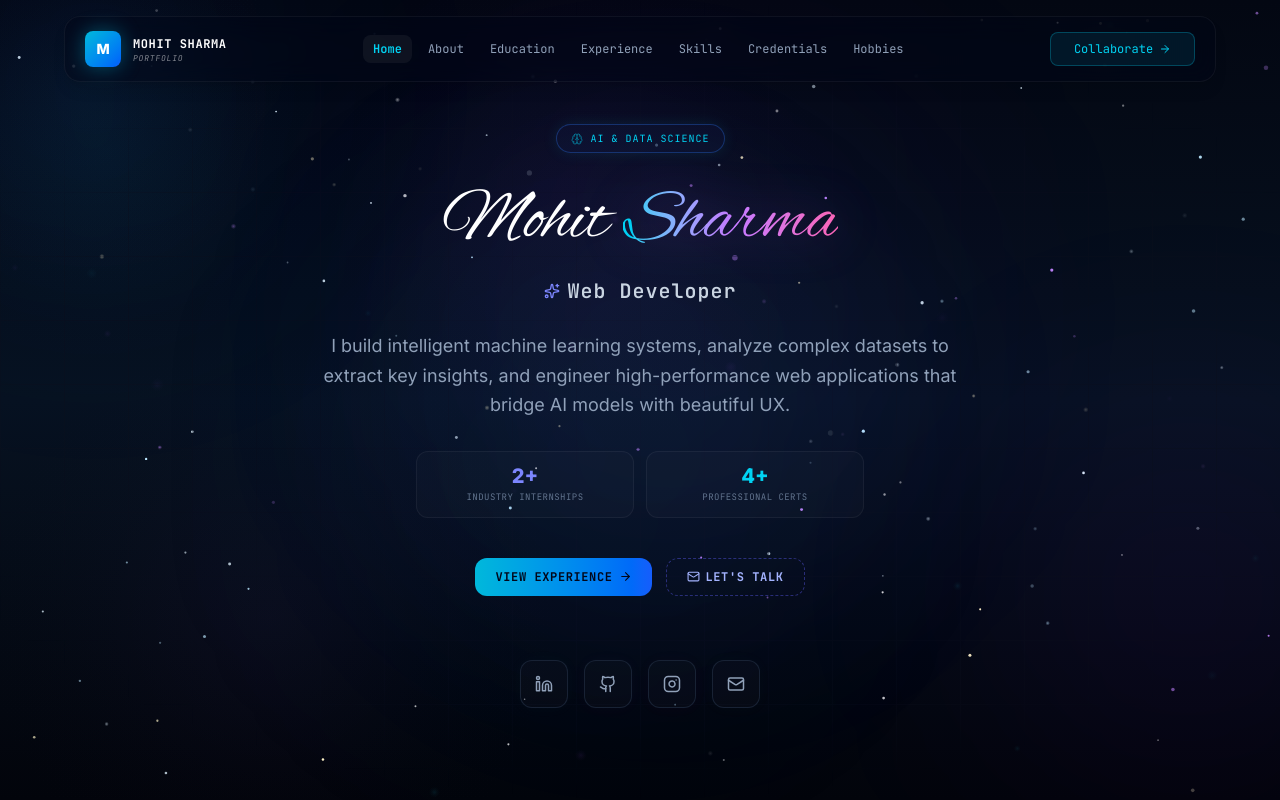
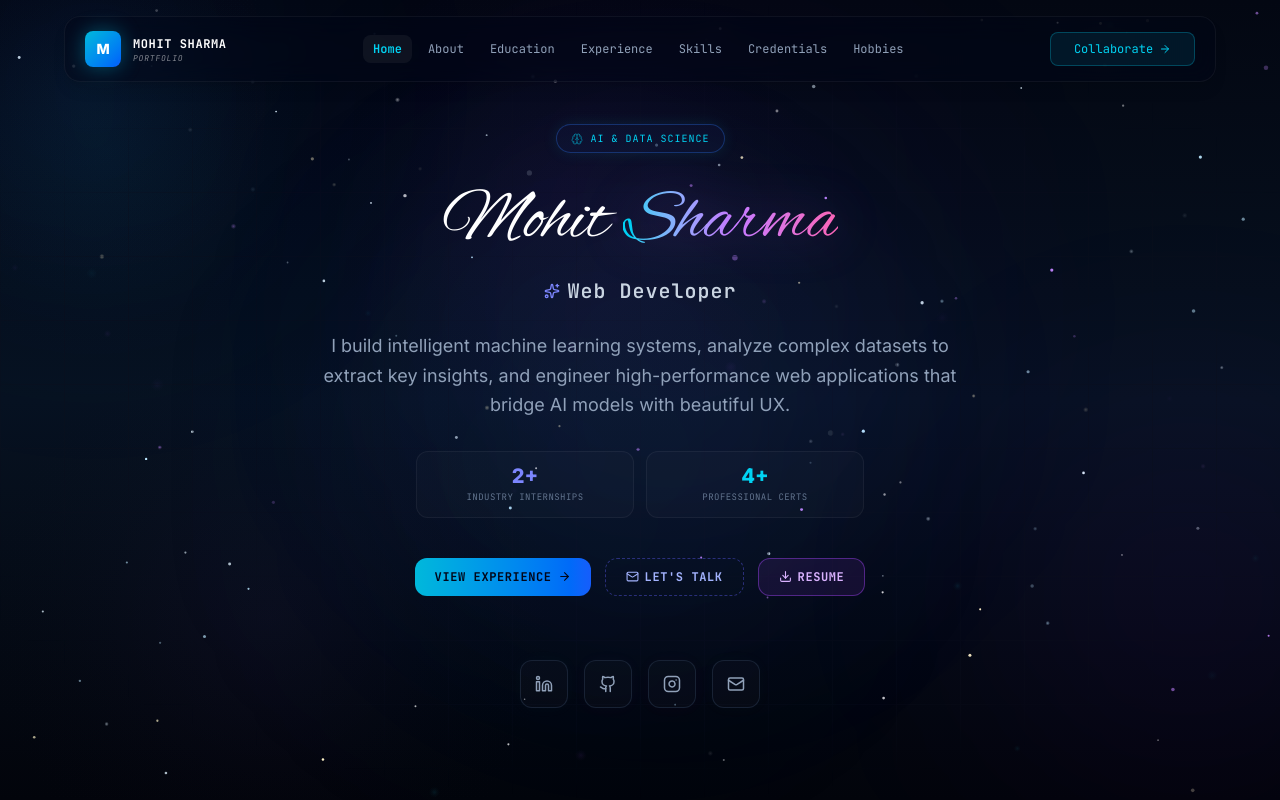
Before and after one commit to mohitsharma111206/mohit-portfolio, a React (Vite) app: page / in a window 1280 px wide. Shown: the top 800 px of the page. Built offline with nearby package versions, Linux system fonts and the light colour scheme.

Commit message:
feat: add resume dropdown button with view as web and download options

```diff
--- a/src/components/Hero.tsx
+++ b/src/components/Hero.tsx
@@ -184,8 +184,6 @@ export default function Hero() {
               <ArrowRight size={13} className="text-slate-950 group-hover:translate-x-1 transition-transform" />
             </button>
 
-
-
             <button
               onClick={() => scrollToSection("contact-section")}
               className="px-5 py-2.5 rounded-xl border border-dashed border-indigo-500/40 hover:border-indigo-400 text-indigo-300 font-mono text-xs font-bold tracking-wider uppercase transition-all duration-300 flex items-center gap-1.5 cursor-pointer hover:bg-indigo-500/5"
@@ -193,6 +191,37 @@ export default function Hero() {
               <Mail size={13} />
               Let's Talk
             </button>
+
+            {/* Resume Dropdown */}
+            <div className="relative group">
+              <button
+                className="px-5 py-2.5 rounded-xl border border-purple-500/40 hover:border-purple-400 bg-purple-500/10 text-purple-300 font-mono text-xs font-bold tracking-wider uppercase hover:shadow-[0_0_20px_rgba(168,85,247,0.2)] transition-all duration-300 flex items-center gap-1.5 cursor-pointer"
+              >
+                <Download size={13} />
+                Resume
+              </button>
+
+              {/* Dropdown Menu (visible on hover) */}
+              <div className="absolute top-full left-1/2 -translate-x-1/2 mt-2 w-[160px] opacity-0 invisible group-hover:opacity-100 group-hover:visible transition-all duration-300 bg-[#0a0d1a] border border-white/10 rounded-xl overflow-hidden shadow-xl z-50">
+                <a
+                  href="/resume.html"
+                  target="_blank"
+                  rel="noopener noreferrer"
+                  className="flex items-center gap-2 px-4 py-3 text-xs text-slate-300 hover:text-white hover:bg-white/5 transition-colors font-mono"
+                >
+                  <Compass size={14} />
+                  View as Web
+                </a>
+                <a
+                  href="/resume.pdf"
+                  download="Mohit_Sharma_Resume.pdf"
+                  className="flex items-center gap-2 px-4 py-3 text-xs text-slate-300 hover:text-white hover:bg-white/5 transition-colors font-mono border-t border-white/5"
+                >
+                  <Download size={14} />
+                  Download PDF
+                </a>
+              </div>
+            </div>
           </motion.div>
         </div>
 
```
